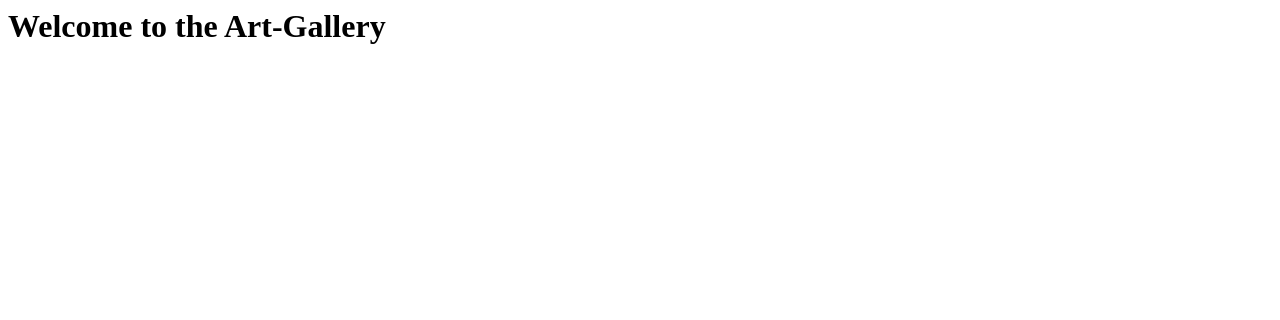
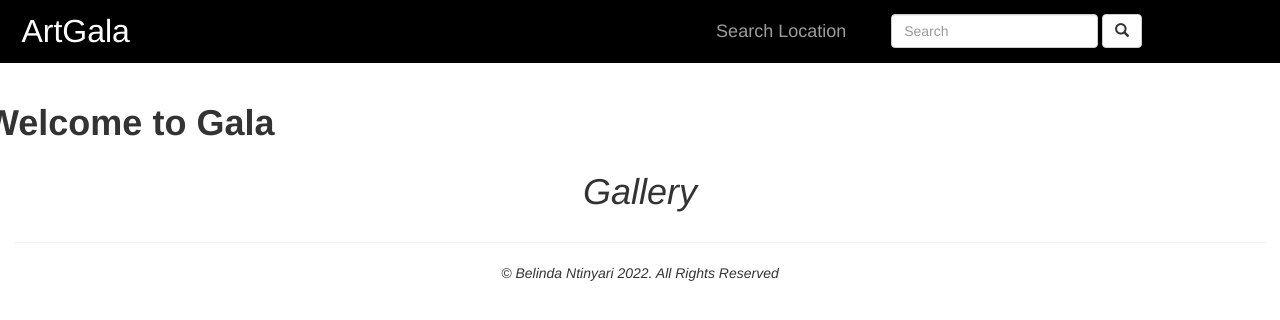
Before and after one commit to Bel-94/art-phactory, a Django app: page / in a window 1280 px wide. Shown: the top 320 px of the page. Run offline with Django 4.2, Linux system fonts and the light colour scheme; data that the repository does not hold is empty; some libraries are stand-ins or nearby versions.

Commit message:
add content of the base template

```diff
--- a/art/settings.py
+++ b/art/settings.py
@@ -41,6 +41,7 @@
     'django.contrib.messages',
     'django.contrib.staticfiles',
     'gallery',
+    'bootstrap3',
     # 'cloudinary',
 ]
 
--- a/gallery/templates/base.html
+++ b/gallery/templates/base.html
@@ -1 +1,80 @@
-<h1>Welcome to the Art-Gallery</h1>
+{% load bootstrap3 %}
+{% load static%}
+
+<!DOCTYPE html>
+<html>
+
+<head>
+    <meta charset="utf-8">
+
+    {% if title %}
+    <title> - {{title}}</title>
+    {% else %}
+    <title> ArtGala </title>
+    {% endif %}
+
+    {% block styles %}
+    {% bootstrap_css %}
+
+    <link rel="stylesheet" href="{% static 'css/style.css' %}">
+    <style>
+        .navbar {
+            background-color: black;
+            border: none;
+            border-radius: 0%;
+        }
+    </style>
+    {% endblock %}
+
+</head>
+
+<body>
+    <div class="navbar navbar-inverse" role="navigation" style="padding: 0.5%;">
+        <div class="container-fluid">
+            <div class="navbar-header">
+                <button type="button" class="navbar-toggle" data-toggle="collapse" data-target=".navbar-collapse">
+                    <span class="sr-only">Toggle navigation</span>
+                    <span class="icon-bar"></span>
+                    <span class="icon-bar"></span>
+                    <span class="icon-bar"></span>
+                </button>
+                <a class="navbar-brand" href="/" style="font-size: 24pt; color: white;">ArtGala</a>
+            </div>
+            <div class="col-sm-4 col-md-4 navbar-right">
+                <div class="navbar-form" role="search" action="/">
+                    <form class="form-inline my-1 my-lg-0 text-white" action="{% url 'search_category' %}">
+                        <input class="form-control mr-sm-1 " type="search" placeholder="Search" name="searchItem" aria-label="Search">
+                         <button class="btn btn-default" type="submit"><i class="glyphicon glyphicon-search"></i></button>
+
+                     </form>
+                </div>
+            </div>
+            <div class=" navbar-right">
+                <ul class="navbar-nav mr-auto" style="list-style: none">
+                    <li class="dropdown">
+                        <a class="nav-link dropdown-toggle location navbar-brand" href="#" id="navbarDropdown"
+                            role="button" data-toggle="dropdown" aria-haspopup="true" aria-expanded="false"
+                            style="text-decoration: none;">
+                            Search Location
+                        </a>
+                        <div class="dropdown-menu dropdown-default" aria-labelledby="navbarDropdown">
+                            {% for location in location %}
+                            <p style="margin-left:2%"><a class="dropdown-item"
+                                    href="/location/{{location.location_name}}">{{location.location_name}}</a></p>
+                            {%endfor%}
+                        </div>
+                    </li>
+                </ul>
+            </div>
+
+        </div>
+    </div>
+    {% block content %} {%endblock%}
+
+    {% block scripts %}
+    <script src="https://ajax.googleapis.com/ajax/libs/jquery/3.2.1/jquery.min.js"></script>
+    {% bootstrap_javascript %}
+    {% endblock %}
+</body>
+
+</html>
```
